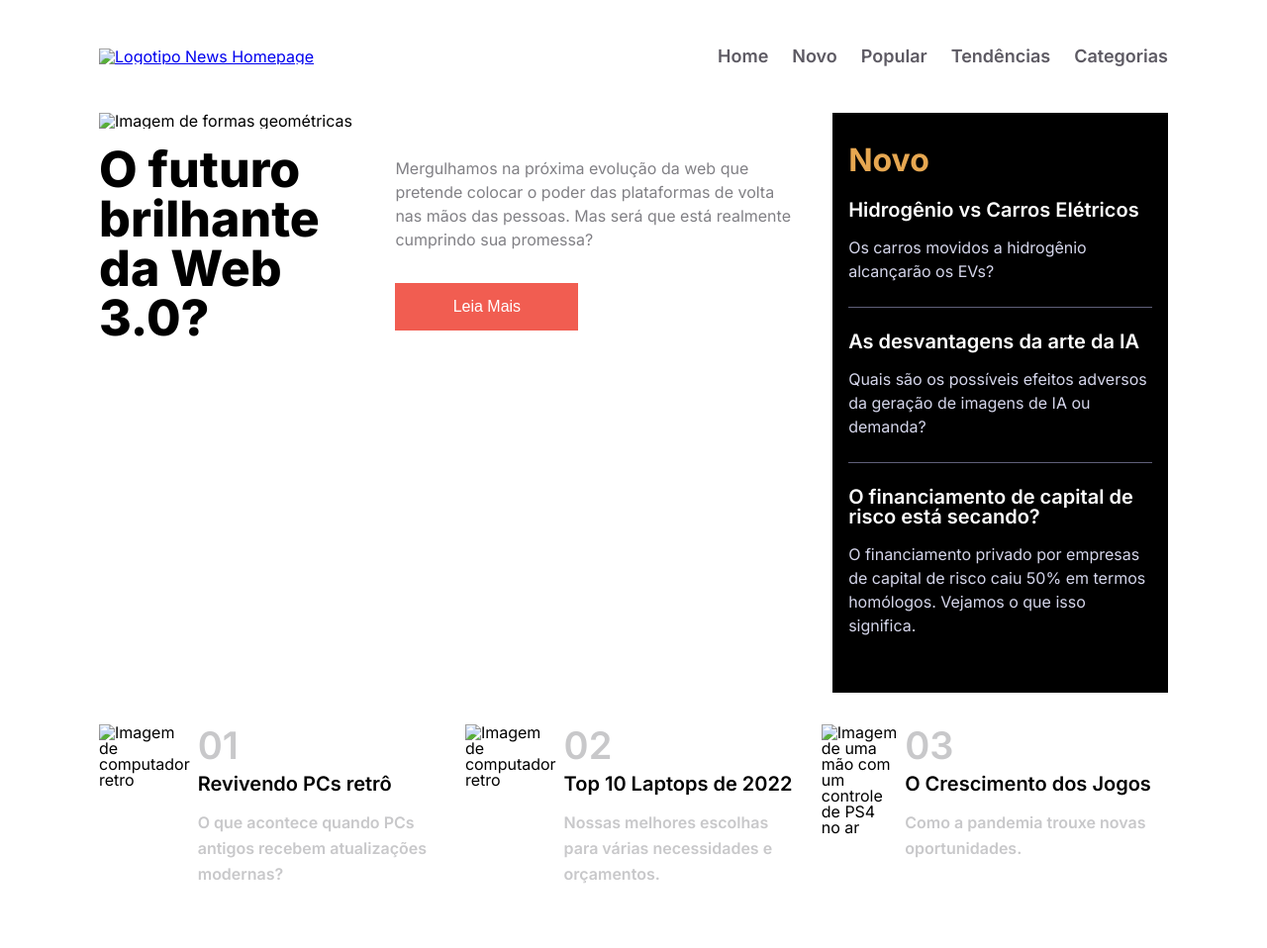
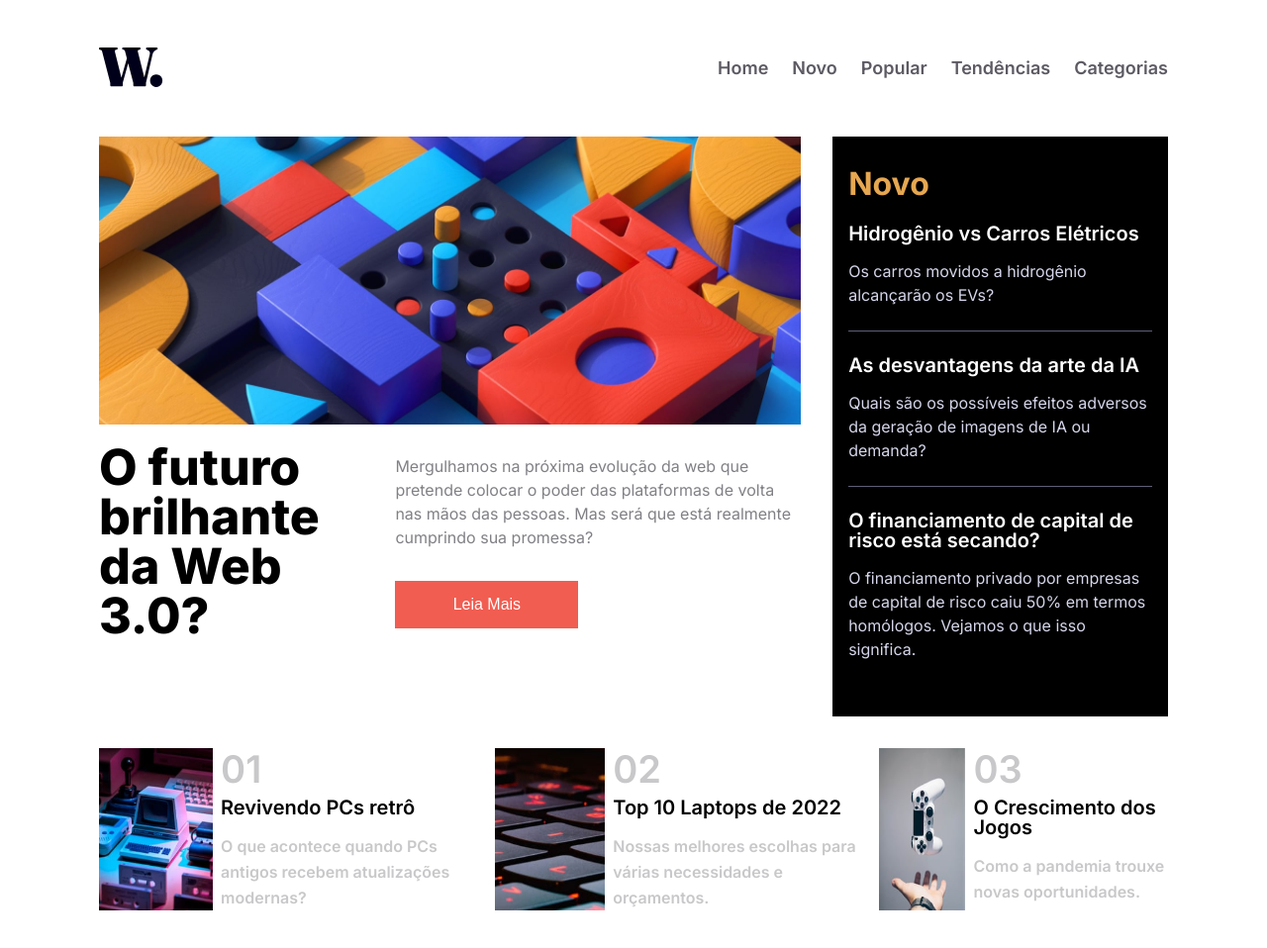
Before and after one commit to LipePLima/projeto-ebook, a plain HTML site: page index.html in a window 1280 px wide. Shown: the whole page at 99% size. Drawn offline with Linux system fonts and the light colour scheme; the site is published under a folder, as on GitHub Pages, so addresses that start at the root find nothing.

Commit message:
trocando src das imagens

```diff
--- a/assets/css/main/otherNews.css
+++ b/assets/css/main/otherNews.css
@@ -32,6 +32,7 @@
 }
 
 .card__content > h3:hover {
+     cursor: pointer;
      color: #E6A751;
 }
 
--- a/index.html
+++ b/index.html
@@ -22,7 +22,7 @@
 <body>
      <header>
           <a class="header__link" href="/index.html">
-               <img class="link__img" src="/assets/images/logo.svg" alt="Logotipo News Homepage">
+               <img class="link__img" src="./assets/images/logo.svg" alt="Logotipo News Homepage">
           </a>
           <nav>
                <ul class="nav__list">
@@ -37,7 +37,7 @@
      <main>
           <section class="main__top-news">
                <article class="top-news__future">
-                    <img class="future__img" src="/assets/images/image-web-3-desktop.jpg" alt="Imagem de formas geométricas">
+                    <img class="future__img" src="./assets/images/image-web-3-desktop.jpg" alt="Imagem de formas geométricas">
                     <div class="future__content">
                          <h1 id="primary-title">O futuro brilhante da Web 3.0?</h1>
                          <div class="content__text">
@@ -64,7 +64,7 @@
           </section>
           <section class="main__other-news">
                <article class="other-news__card">
-                    <img src="/assets/images/image-retro-pcs.jpg" alt="Imagem de computador retro">
+                    <img src="./assets/images/image-retro-pcs.jpg" alt="Imagem de computador retro">
                     <div class="card__content">
                          <p class="content__number">01</p>
                          <h3>Revivendo PCs retrô</h3>
@@ -72,7 +72,7 @@
                     </div>
                </article>
                <article class="other-news__card">
-                    <img src="/assets/images/image-top-laptops.jpg" alt="Imagem de computador retro">
+                    <img src="./assets/images/image-top-laptops.jpg" alt="Imagem de computador retro">
                     <div class="card__content">
                          <p class="content__number">02</p>
                          <h3>Top 10 Laptops de 2022</h3>
@@ -80,7 +80,7 @@
                     </div>
                </article>
                <article class="other-news__card" style="margin-right: 0;">
-                    <img src="/assets/images/image-gaming-growth.jpg" alt="Imagem de uma mão com um controle de PS4 no ar">
+                    <img src="./assets/images/image-gaming-growth.jpg" alt="Imagem de uma mão com um controle de PS4 no ar">
                     <div class="card__content">
                          <p class="content__number">03</p>
                          <h3>O Crescimento dos Jogos</h3>
```
